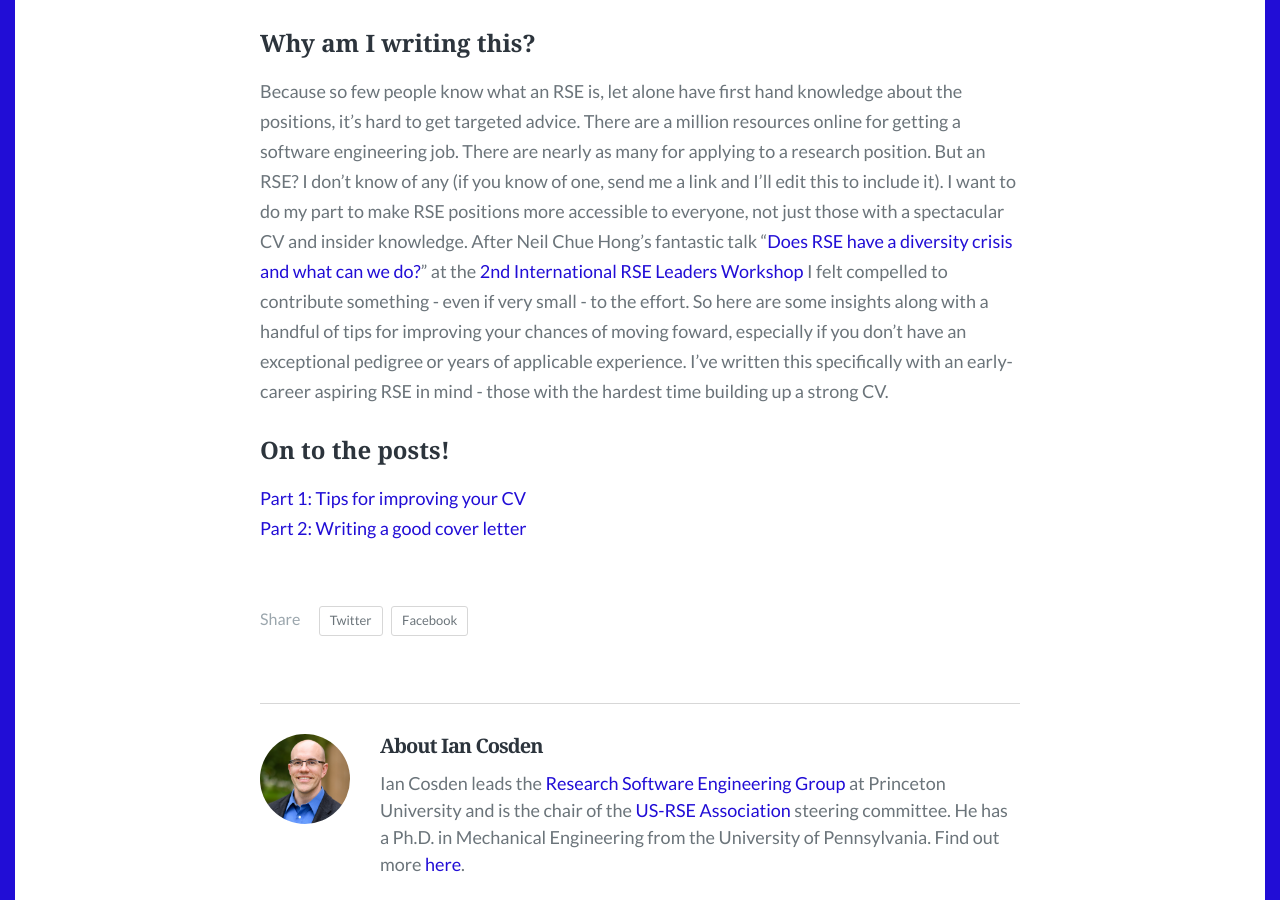
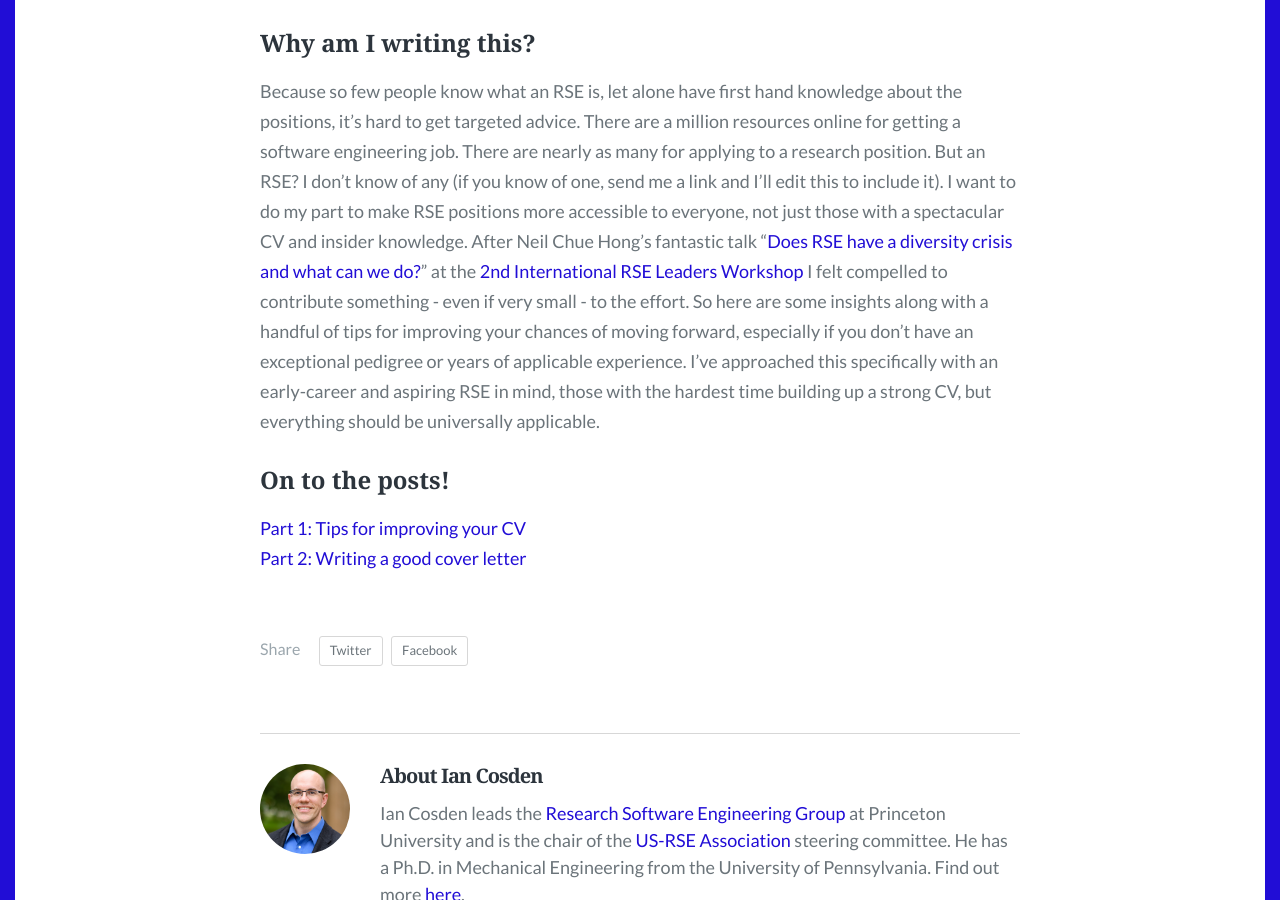
Before and after one commit to cosden/cosden.github.io, a Jekyll site: the page built from _posts/2020-09-21-improving-your-RSE-application.md, in a window 1280 px wide and 900 px high, scrolled down 1824 px. Built offline with Jekyll 4.4.1, drawn with Linux system fonts in a browser that asks for light colours; some web fonts are replaced.

Commit message:
Fix typos

```diff
--- a/_posts/2020-09-21-improving-your-RSE-application.md
+++ b/_posts/2020-09-21-improving-your-RSE-application.md
@@ -36,8 +36,8 @@ But an RSE?
 I don’t know of any (if you know of one, send me a link and I’ll edit this to include it).
 I want to do my part to make RSE positions more accessible to everyone, not just those with a spectacular CV and insider knowledge.
 After Neil Chue Hong's fantastic talk "[Does RSE have a diversity crisis and what can we do?](https://figshare.com/articles/presentation/Does_Research_Software_Engineering_have_a_diversity_crisis_and_what_can_we_do_/12955094/4)" at the [2nd International RSE Leaders Workshop](https://researchsoftware.org/2020-workshop.html) I felt compelled to contribute something - even if very small - to the effort.
-So here are some insights along with a handful of tips for improving your chances of moving foward, especially if you don't have an exceptional pedigree or years of applicable experience.
-I’ve written this specifically with an early-career aspiring RSE in mind - those with the hardest time building up a strong CV.
+So here are some insights along with a handful of tips for improving your chances of moving forward, especially if you don't have an exceptional pedigree or years of applicable experience.
+I’ve approached this specifically with an early-career and aspiring RSE in mind, those with the hardest time building up a strong CV, but everything should be universally applicable.
 
 ### On to the posts!
 [Part 1: Tips for improving your CV]({{ site.baseurl }}/01-improving-your-CV)
```
